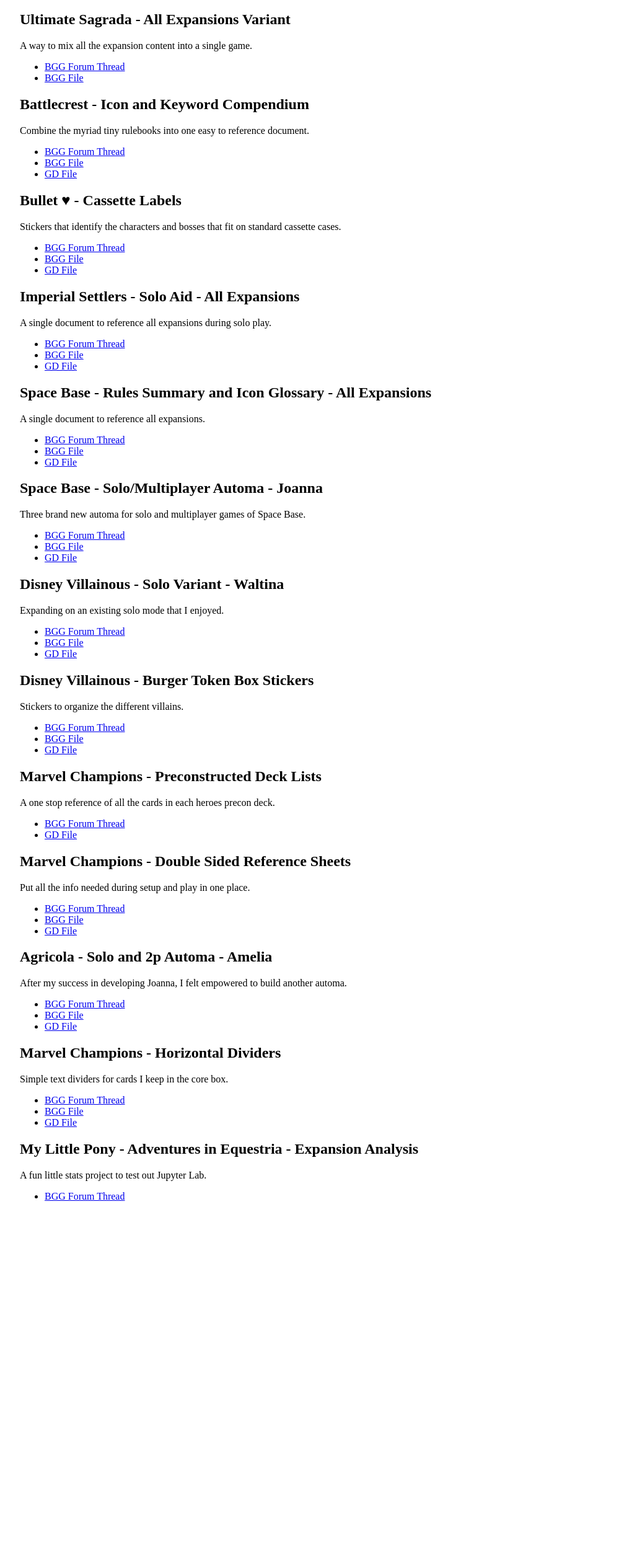
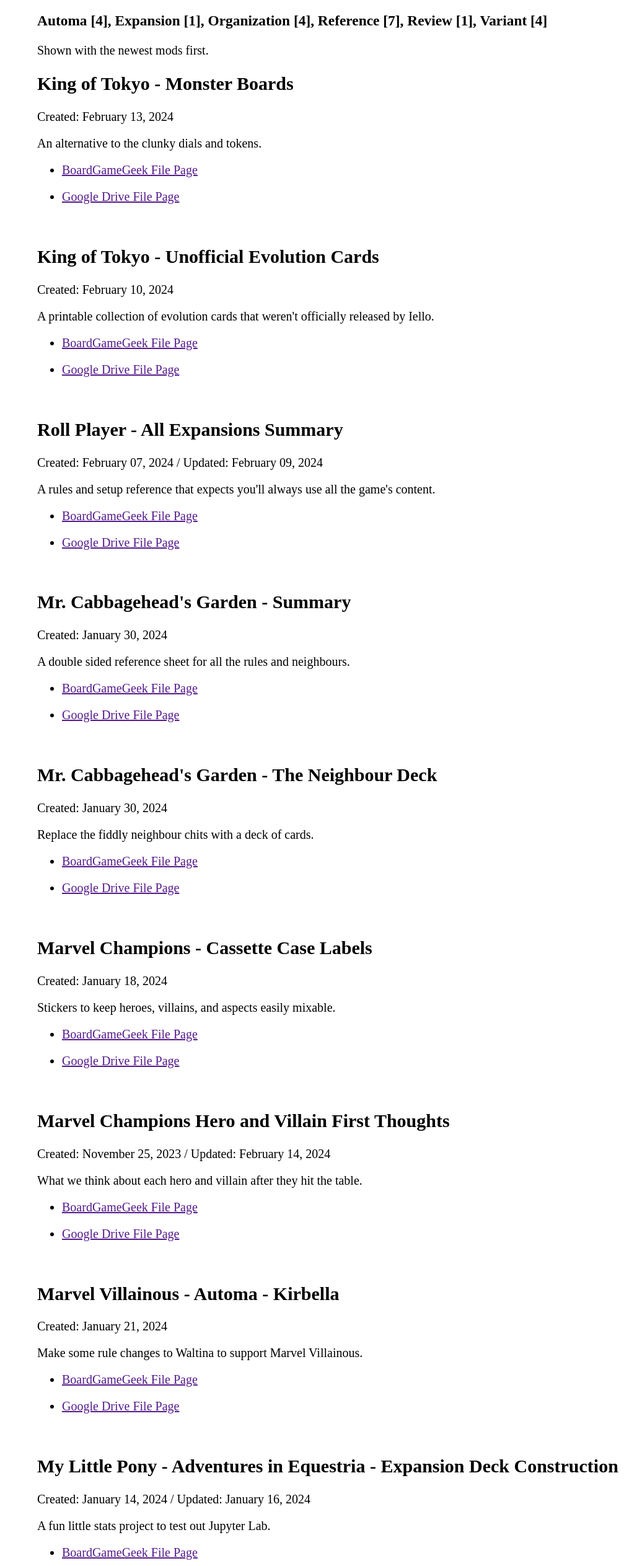
Before and after one commit to XBigTK13X/board-game-mods, a plain HTML site: page docs/index.html in a window 1280 px wide. Shown: the part 94-2620 px from the top of the page at 62% size, without its empty margins (0-1028 px from the left). Before the commit the page ends 2049 px from the top, so only its background shows below. Drawn offline with Linux system fonts and the light colour scheme.

Commit message:
YAML driven page generation.

```diff
--- a/docs/index.html
+++ b/docs/index.html
@@ -1,116 +1,273 @@
+
 <html>
   <head>
     <title>Lofty Snowman's Board Game Mods</title>
     <style>
       body {
-        margin: 1em 2em;
+        margin: 2em 3em;
+        font-size: 1.25em;
+      }
+      li {
+        margin-top: 1em;
       }
     </style>
   </head>
   <body>
     <h1>Lofty Snowman's Board Game Mods</h1>
-    <p>Shown in the order they were created.</p>
+    <h3>Automa [4], Expansion [1], Organization [4], Reference [7], Review [1], Variant [4]</h3>
+    <p>Shown with the newest mods first.</p>
 
-    <h2>Ultimate Sagrada - All Expansions Variant</h2>
+    <h2>King of Tokyo - Monster Boards</h2> Created: February 13, 2024
+    <p>An alternative to the clunky dials and tokens.</p>
+    <ul>
+
+
+        <li><a href="">BoardGameGeek File Page</a></li>
+
+
+        <li><a href="">Google Drive File Page</a></li>
+
+    </ul>
+<br/>
+    <h2>King of Tokyo - Unofficial Evolution Cards</h2> Created: February 10, 2024
+    <p>A printable collection of evolution cards that weren't officially released by Iello.</p>
+    <ul>
+
+
+        <li><a href="">BoardGameGeek File Page</a></li>
+
+
+        <li><a href="">Google Drive File Page</a></li>
+
+    </ul>
+<br/>
+    <h2>Roll Player - All Expansions Summary</h2> Created: February 07, 2024 / Updated: February 09, 2024
+    <p>A rules and setup reference that expects you'll always use all the game's content.</p>
+    <ul>
+
+
+        <li><a href="">BoardGameGeek File Page</a></li>
+
+
+        <li><a href="">Google Drive File Page</a></li>
+
+    </ul>
+<br/>
+    <h2>Mr. Cabbagehead's Garden - Summary</h2> Created: January 30, 2024
+    <p>A double sided reference sheet for all the rules and neighbours.</p>
+    <ul>
+
+
+        <li><a href="">BoardGameGeek File Page</a></li>
+
+
+        <li><a href="">Google Drive File Page</a></li>
+
+    </ul>
+<br/>
+    <h2>Mr. Cabbagehead's Garden - The Neighbour Deck</h2> Created: January 30, 2024
+    <p>Replace the fiddly neighbour chits with a deck of cards.</p>
+    <ul>
+
+
+        <li><a href="">BoardGameGeek File Page</a></li>
+
+
+        <li><a href="">Google Drive File Page</a></li>
+
+    </ul>
+<br/>
+    <h2>Marvel Champions - Cassette Case Labels</h2> Created: January 18, 2024
+    <p>Stickers to keep heroes, villains, and aspects easily mixable.</p>
+    <ul>
+
+
+        <li><a href="">BoardGameGeek File Page</a></li>
+
+
+        <li><a href="">Google Drive File Page</a></li>
+
+    </ul>
+<br/>
+    <h2>Marvel Champions Hero and Villain First Thoughts</h2> Created: November 25, 2023 / Updated: February 14, 2024
+    <p>What we think about each hero and villain after they hit the table.</p>
+    <ul>
+
+
+        <li><a href="">BoardGameGeek File Page</a></li>
+
+
+        <li><a href="">Google Drive File Page</a></li>
+
+    </ul>
+<br/>
+    <h2>Marvel Villainous - Automa - Kirbella</h2> Created: January 21, 2024
+    <p>Make some rule changes to Waltina to support Marvel Villainous.</p>
+    <ul>
+
+
+        <li><a href="">BoardGameGeek File Page</a></li>
+
+
+        <li><a href="">Google Drive File Page</a></li>
+
+    </ul>
+<br/>
+    <h2>My Little Pony - Adventures in Equestria - Expansion Deck Construction</h2> Created: January 14, 2024 / Updated: January 16, 2024
+    <p>A fun little stats project to test out Jupyter Lab.</p>
+    <ul>
+
+
+        <li><a href="">BoardGameGeek File Page</a></li>
+
+
+        <li><a href="">Google Drive File Page</a></li>
+
+    </ul>
+<br/>
+    <h2>Marvel Champions - Horizontal Dividers</h2> Created: January 12, 2024 / Updated: January 13, 2024
+    <p>Simple text dividers for cards I keep in the core box.</p>
+    <ul>
+
+
+        <li><a href="">BoardGameGeek File Page</a></li>
+
+
+        <li><a href="">Google Drive File Page</a></li>
+
+    </ul>
+<br/>
+    <h2>Agricola - 1p and 2p Automa - Amelia</h2> Created: January 06, 2024 / Updated: February 11, 2024
+    <p>After my success in developing Joanna, I felt empowered to build another automa.</p>
+    <ul>
+
+
+        <li><a href="">BoardGameGeek File Page</a></li>
+
+
+        <li><a href="">Google Drive File Page</a></li>
+
+    </ul>
+<br/>
+    <h2>Marvel Champions - Double Sided Reference Sheets</h2> Created: December 27, 2023 / Updated: January 09, 2024
+    <p>Put all the info needed during setup and play in one place.</p>
+    <ul>
+
+
+        <li><a href="">BoardGameGeek File Page</a></li>
+
+
+        <li><a href="">Google Drive File Page</a></li>
+
+    </ul>
+<br/>
+    <h2>Marvel Champions - Preconstructed Deck Lists</h2> Created: December 19, 2023
+    <p>A one stop reference of all the cards in each heroes precon deck.</p>
+    <ul>
+
+
+        <li><a href="">BoardGameGeek File Page</a></li>
+
+
+        <li><a href="">Google Drive File Page</a></li>
+
+    </ul>
+<br/>
+    <h2>Disney Villainous - Burger Token Box Stickers</h2> Created: December 19, 2023 / Updated: December 23, 2023
+    <p>Stickers to organize the different villains.</p>
+    <ul>
+
+
+        <li><a href="">BoardGameGeek File Page</a></li>
+
+
+        <li><a href="">Google Drive File Page</a></li>
+
+    </ul>
+<br/>
+    <h2>Disney Villainous - Solo Variant - Waltina</h2> Created: December 03, 2023 / Updated: February 04, 2024
+    <p>Expanding on an existing solo mode that I enjoyed.</p>
+    <ul>
+
+
+        <li><a href="">BoardGameGeek File Page</a></li>
+
+
+        <li><a href="">Google Drive File Page</a></li>
+
+    </ul>
+<br/>
+    <h2>Space Base - Solo/Multiplayer Automa - Joanna</h2> Created: December 03, 2023 / Updated: February 12, 2024
+    <p>Three automa for solo and multiplayer games of Space Base.</p>
+    <ul>
+
+
+        <li><a href="">BoardGameGeek File Page</a></li>
+
+
+        <li><a href="">Google Drive File Page</a></li>
+
+    </ul>
+<br/>
+    <h2>Space Base - Rules Summary and Icon Glossary - All Expansions</h2> Created: November 20, 2023 / Updated: December 04, 2023
+    <p>A single document to reference all expansions.</p>
+    <ul>
+
+
+        <li><a href="">BoardGameGeek File Page</a></li>
+
+
+        <li><a href="">Google Drive File Page</a></li>
+
+    </ul>
+<br/>
+    <h2>Imperial Settlers - Solo Aid - All Expansions</h2> Created: October 06, 2023 / Updated: October 07, 2023
+    <p>A single document to reference all expansions during solo play.</p>
+    <ul>
+
+
+        <li><a href="">BoardGameGeek File Page</a></li>
+
+
+        <li><a href="">Google Drive File Page</a></li>
+
+    </ul>
+<br/>
+    <h2>Bullet ♥︎ - Cassette Labels</h2> Created: August 29, 2023
+    <p>Stickers that identify the characters and bosses that fit on standard cassette cases.</p>
+    <ul>
+
+
+        <li><a href="">BoardGameGeek File Page</a></li>
+
+
+        <li><a href="">Google Drive File Page</a></li>
+
+    </ul>
+<br/>
+    <h2>Battlecrest - Icon and Keyword Compendium</h2> Created: January 03, 2023 / Updated: January 12, 2023
+    <p>Combine the myriad tiny rulebooks into one easy to reference document.</p>
+    <ul>
+
+
+        <li><a href="">BoardGameGeek File Page</a></li>
+
+
+        <li><a href="">Google Drive File Page</a></li>
+
+    </ul>
+<br/>
+    <h2>Ultimate Sagrada - All Expansions Variant</h2> Created: November 13, 2022 / Updated: November 14, 2022
     <p>A way to mix all the expansion content into a single game.</p>
     <ul>
-    <li><a href="https://boardgamegeek.com/thread/2970670/ultimate-sagrada-all-expansions-variant">BGG Forum Thread</a></li>
-    <li><a href="https://boardgamegeek.com/filepage/249445/variant-ultimate-sagrada">BGG File</a></li>
-    </ul>
-
-    <h2>Battlecrest - Icon and Keyword Compendium</h2>
-    <p>Combine the myriad tiny rulebooks into one easy to reference document.</p>
-    <ul>
-    <li><a href="https://boardgamegeek.com/thread/3001107/unofficial-compendium-all-keywords-and-icons">BGG Forum Thread</a></li>
-    <li><a href="https://boardgamegeek.com/filepage/251804/unofficial-battlecrest-compendium">BGG File</a></li>
-    <li><a href="https://drive.google.com/file/d/1sIGmVdtrxqoVih8kkj4xOkHLXy8htwQ0/view?usp=sharing">GD File</a></li>
-    </ul>
-
-    <h2>Bullet ♥︎ - Cassette Labels</h2>
-    <p>Stickers that identify the characters and bosses that fit on standard cassette cases.</p>
-    <ul>
-    <li><a href="https://boardgamegeek.com/thread/3144688/printable-labels-standard-size-cassette-tape-boxes">BGG Forum Thread</a></li>
-    <li><a href="https://boardgamegeek.com/filepage/264215/cassette-labels">BGG File</a></li>
-    <li><a href="https://drive.google.com/file/d/1wBwZguEW3_AWBv_vQ4dC8baCkFCNbNiG/view">GD File</a></li>
-    </ul>
-
-    <h2>Imperial Settlers - Solo Aid - All Expansions</h2>
-    <p>A single document to reference all expansions during solo play.</p>
-    <ul>
-    <li><a href="https://boardgamegeek.com/thread/3166202/solo-aid-all-expansions">BGG Forum Thread</a></li>
-    <li><a href="https://boardgamegeek.com/filepage/266359/solo-aid-all-expansions">BGG File</a></li>
-    <li><a href="https://drive.google.com/file/d/1KoaG20KgShHXrCugMEp3CS7GrRQs39JZ/view">GD File</a></li>
-    </ul>
-
-    <h2>Space Base - Rules Summary and Icon Glossary - All Expansions</h2>
-    <p>A single document to reference all expansions.</p>
-    <ul>
-    <li><a href="https://boardgamegeek.com/thread/3200162/rules-summary-and-icon-glossary-all-expansions">BGG Forum Thread</a></li>
-    <li><a href="https://boardgamegeek.com/filepage/269332/rules-summary-and-icon-glossary-all-expansions">BGG File</a></li>
-    <li><a href="https://drive.google.com/file/d/13KFsipwAxeH9uUYNiyKZySIx2KuuagWo/view?usp=sharing">GD File</a></li>
-    </ul>
-
-    <h2>Space Base - Solo/Multiplayer Automa - Joanna</h2>
-    <p>Three brand new automa for solo and multiplayer games of Space Base.</p>
-    <ul>
-    <li><a href="https://boardgamegeek.com/thread/3202112/solo-or-multiplayer-automa-joanna">BGG Forum Thread</a></li>
-    <li><a href="https://boardgamegeek.com/filepage/269542/space-base-automa-joanna">BGG File</a></li>
-    <li><a href="https://drive.google.com/file/d/1Cuz4CFWGZn3zaD2FrZkvcPEX5GvDlVPa/view">GD File</a></li>
-    </ul>
-
-    <h2>Disney Villainous - Solo Variant - Waltina</h2>
-    <p>Expanding on an existing solo mode that I enjoyed.</p>
-    <ul>
-    <li><a href="https://boardgamegeek.com/thread/2352310/solo-variant-custom-ai-track-updated-0720/page/5">BGG Forum Thread</a></li>
-    <li><a href="https://boardgamegeek.com/filepage/269890/disney-villainous-solo-variant-waltina">BGG File</a></li>
-    <li><a href="https://drive.google.com/file/d/10srmysyFocjpYFOdRNL0dbJzfvdwXYVz/view">GD File</a></li>
-    </ul>
-
-    <h2>Disney Villainous - Burger Token Box Stickers</h2>
-    <p>Stickers to organize the different villains.</p>
-    <ul>
-    <li><a href="https://boardgamegeek.com/thread/3210541/burger-token-box-labels">BGG Forum Thread</a></li>
-    <li><a href="https://boardgamegeek.com/filepage/270425/disney-villainous-burger-token-box-labels">BGG File</a></li>
-    <li><a href="https://drive.google.com/file/d/1jQb_QlE-LiO03rpC5jUX5iwHo_fxS6aG/view?usp=sharing">GD File</a></li>
-    </ul>
-
-    <h2>Marvel Champions - Preconstructed Deck Lists</h2>
-    <p>A one stop reference of all the cards in each heroes precon deck.</p>
-    <ul>
-    <li><a href="https://boardgamegeek.com/thread/3210629/list-all-cards-each-preconstructed-starter-deck-al"</a>BGG Forum Thread</li>
-    <li><a href="https://drive.google.com/file/d/1_ArXseW8QusI1zfLtgxdS0Spj3i4mIAC">GD File</a></li>
-    </ul>
-
-    <h2>Marvel Champions - Double Sided Reference Sheets</h2>
-    <p>Put all the info needed during setup and play in one place.</p>
-    <ul>
-    <li><a href="https://boardgamegeek.com/thread/3214662/double-sided-reference-sheets-heroaspect-pairs-vil">BGG Forum Thread</a></li>
-    <li><a href="https://boardgamegeek.com/filepage/271707/marvel-champions-all-one-glossary">BGG File</a></li>
-    <li><a href="https://drive.google.com/file/d/10qh5rkSy9vrZjvL_D4QY4k11YD8Wcz6F/view?usp=sharing">GD File</a></li>
-    </ul>
-
-    <h2>Agricola - Solo and 2p Automa - Amelia</h2>
-    <p>After my success in developing Joanna, I felt empowered to build another automa.</p>
-    <ul>
-    <li><a href="https://boardgamegeek.com/thread/3221025/amelia-1p-and-2p-automa-allowing-3p-and-4p-cards">BGG Forum Thread</a></li>
-    <li><a href="https://boardgamegeek.com/filepage/271597/agricola-automa-amelia">BGG File</a></li>
-    <li><a href="https://drive.google.com/file/d/1HQtmJKCMC5TY6B6pJl-P6OOJjo2O-eI0/view">GD File</a></li>
-    </ul>
-
-    <h2>Marvel Champions - Horizontal Dividers</h2>
-    <p>Simple text dividers for cards I keep in the core box.</p>
-    <ul>
-    <li><a href="https://boardgamegeek.com/thread/3225202/simple-horizontal-dividers-all-modular-sets">BGG Forum Thread</a></li>
-    <li><a href="https://boardgamegeek.com/filepage/271917/simple-dividers-aspects-and-modular-sets-horizonta">BGG File</a></li>
-    <li><a href="https://drive.google.com/file/d/12Q87-7CUKGpjJvVG7QQrp05zGHEUHjCS/view?usp=sharing">GD File</a></li>
-    </ul>
-
-    <h2>My Little Pony - Adventures in Equestria - Expansion Analysis</h2>
-    <p>A fun little stats project to test out Jupyter Lab.</p>
-    <ul>
-    <li><a href="https://boardgamegeek.com/thread/3226362/my-thoughts-how-best-use-expansions">BGG Forum Thread</a></li>
-    </ul>
 
 
+        <li><a href="">BoardGameGeek File Page</a></li>
+
+
+        <li><a href="">Google Drive File Page</a></li>
+
+    </ul>
+<br/>
   </body>
 </html>
```
Also changed, not shown: requirements.txt (added), 2 other files.
